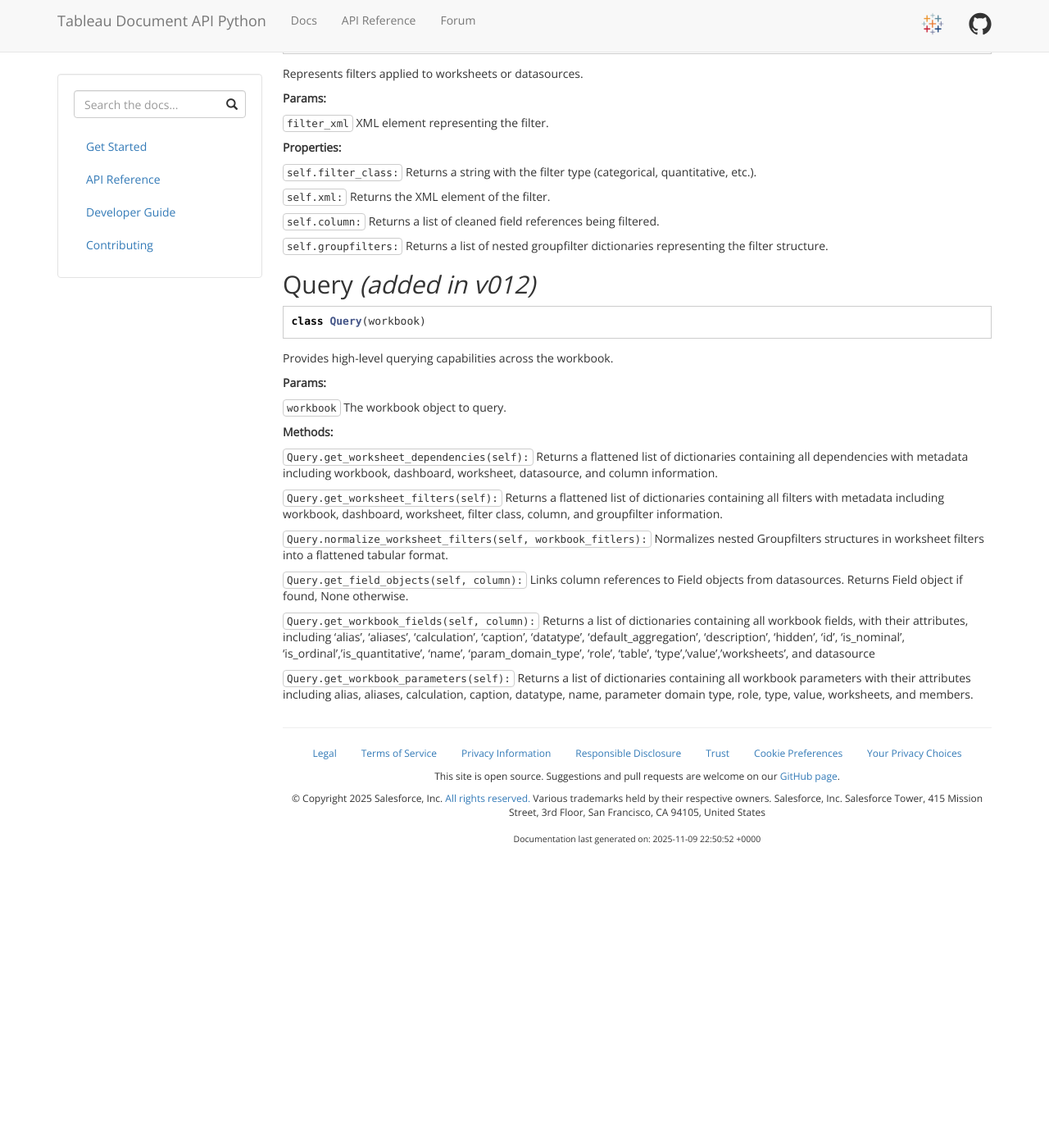
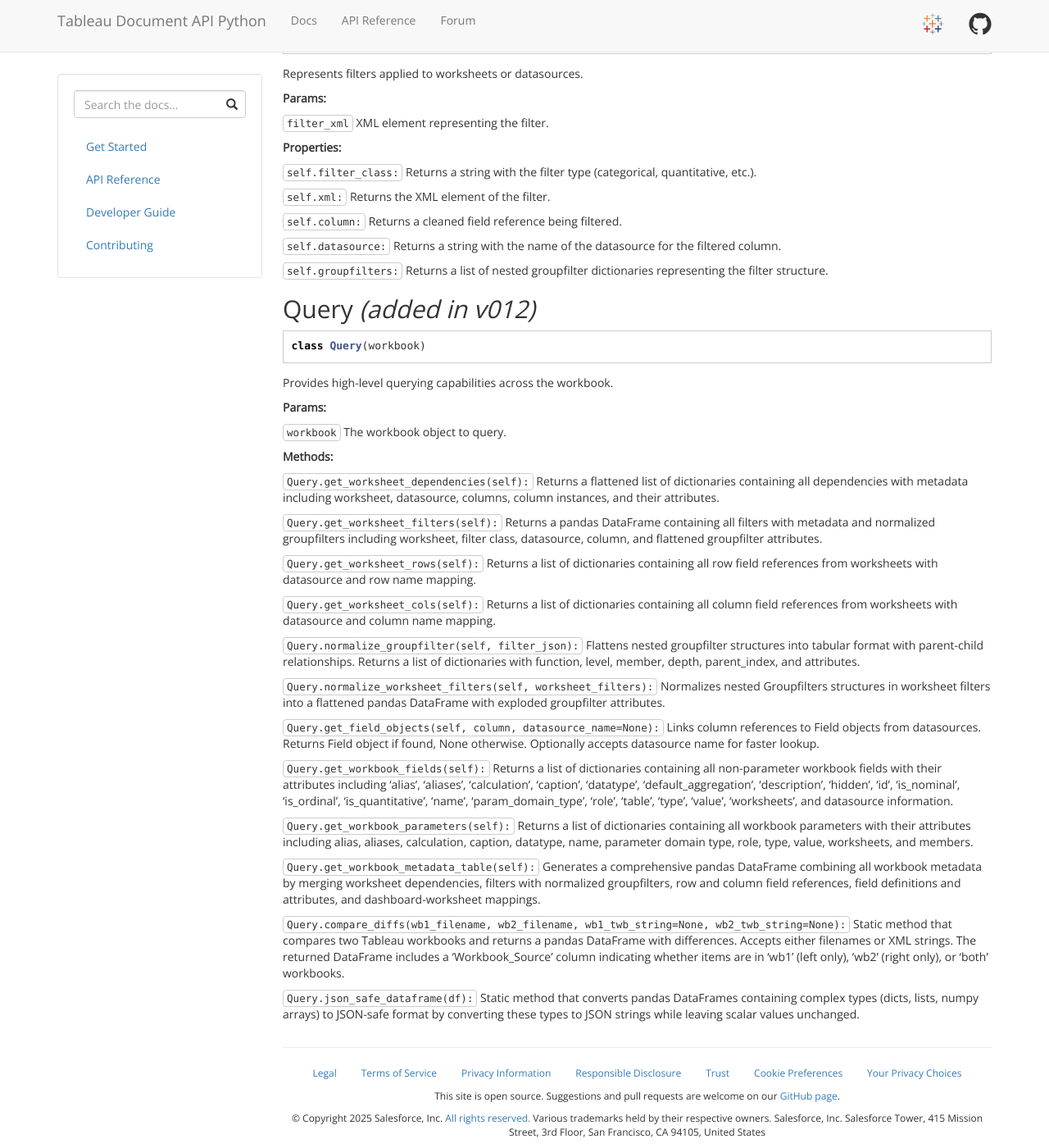
Before and after one commit to tableau/document-api-python, a Jekyll site: the page built from docs/docs/api-ref.md, in a window 1280 px wide and 1400 px high, scrolled down 4368 px. Shown: the whole window at 82% size. Built offline with Jekyll 4.4.1, drawn with Linux system fonts in a browser that asks for light colours; nearby versions of some CDN libraries; comment, search, counter and statistics services are not loaded; before the commit the page ends 5427 px from its top, so only the background shows below that.

Commit message:
Updated docs

```diff
--- a/docs/docs/api-ref.md
+++ b/docs/docs/api-ref.md
@@ -264,7 +264,9 @@
 
 `self.xml:` Returns the XML element of the filter.
 
-`self.column:` Returns a list of cleaned field references being filtered.
+`self.column:` Returns a cleaned field reference being filtered.
+
+`self.datasource:` Returns a string with the name of the datasource for the filtered column.
 
 `self.groupfilters:` Returns a list of nested groupfilter dictionaries representing the filter structure.
 
@@ -281,16 +283,26 @@
 
 **Methods:**
 
-`Query.get_worksheet_dependencies(self):` Returns a flattened list of dictionaries containing all dependencies with metadata including workbook, dashboard, worksheet, datasource, and column information.
+`Query.get_worksheet_dependencies(self):` Returns a flattened list of dictionaries containing all dependencies with metadata including worksheet, datasource, columns, column instances, and their attributes.
 
-`Query.get_worksheet_filters(self):` Returns a flattened list of dictionaries containing all filters with metadata including workbook, dashboard, worksheet, filter class, column, and groupfilter information.
+`Query.get_worksheet_filters(self):` Returns a pandas DataFrame containing all filters with metadata and normalized groupfilters including worksheet, filter class, datasource, column, and flattened groupfilter attributes.
 
-`Query.normalize_worksheet_filters(self, workbook_fitlers):` Normalizes nested Groupfilters structures in worksheet filters into a flattened tabular format.
+`Query.get_worksheet_rows(self):` Returns a list of dictionaries containing all row field references from worksheets with datasource and row name mapping.
 
-`Query.get_field_objects(self, column):` Links column references to Field objects from datasources. Returns Field object if found, None otherwise.
+`Query.get_worksheet_cols(self):` Returns a list of dictionaries containing all column field references from worksheets with datasource and column name mapping.
 
-`Query.get_workbook_fields(self, column):` Returns a list of dictionaries containing all workbook fields, with their attributes, including 'alias', 'aliases', 'calculation', 'caption', 'datatype', 'default_aggregation',
-            'description', 'hidden', 'id', 'is_nominal', 'is_ordinal','is_quantitative',
-            'name', 'param_domain_type', 'role', 'table', 'type','value','worksheets', and datasource
+`Query.normalize_groupfilter(self, filter_json):` Flattens nested groupfilter structures into tabular format with parent-child relationships. Returns a list of dictionaries with function, level, member, depth, parent_index, and attributes.
+
+`Query.normalize_worksheet_filters(self, worksheet_filters):` Normalizes nested Groupfilters structures in worksheet filters into a flattened pandas DataFrame with exploded groupfilter attributes.
+
+`Query.get_field_objects(self, column, datasource_name=None):` Links column references to Field objects from datasources. Returns Field object if found, None otherwise. Optionally accepts datasource name for faster lookup.
+
+`Query.get_workbook_fields(self):` Returns a list of dictionaries containing all non-parameter workbook fields with their attributes including 'alias', 'aliases', 'calculation', 'caption', 'datatype', 'default_aggregation', 'description', 'hidden', 'id', 'is_nominal', 'is_ordinal', 'is_quantitative', 'name', 'param_domain_type', 'role', 'table', 'type', 'value', 'worksheets', and datasource information.
 
 `Query.get_workbook_parameters(self):` Returns a list of dictionaries containing all workbook parameters with their attributes including alias, aliases, calculation, caption, datatype, name, parameter domain type, role, type, value, worksheets, and members.
+
+`Query.get_workbook_metadata_table(self):` Generates a comprehensive pandas DataFrame combining all workbook metadata by merging worksheet dependencies, filters with normalized groupfilters, row and column field references, field definitions and attributes, and dashboard-worksheet mappings.
+
+`Query.compare_diffs(wb1_filename, wb2_filename, wb1_twb_string=None, wb2_twb_string=None):` Static method that compares two Tableau workbooks and returns a pandas DataFrame with differences. Accepts either filenames or XML strings. The returned DataFrame includes a 'Workbook_Source' column indicating whether items are in 'wb1' (left only), 'wb2' (right only), or 'both' workbooks.
+
+`Query.json_safe_dataframe(df):` Static method that converts pandas DataFrames containing complex types (dicts, lists, numpy arrays) to JSON-safe format by converting these types to JSON strings while leaving scalar values unchanged.
```
Also changed, not shown: Version_012_enhancements.md (+9 -9 lines), tableaudocumentapi/query.py (+5 -5 lines), CHANGELOG.md, README.md.
